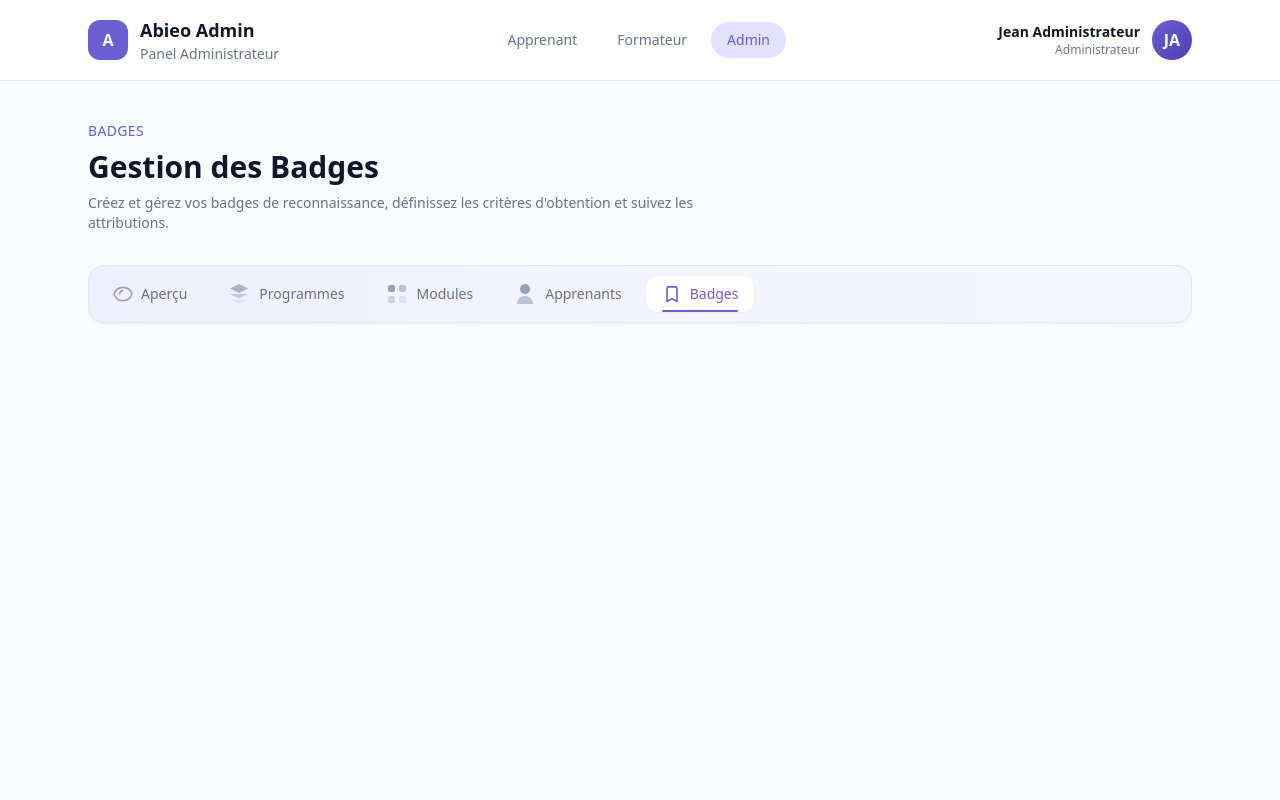
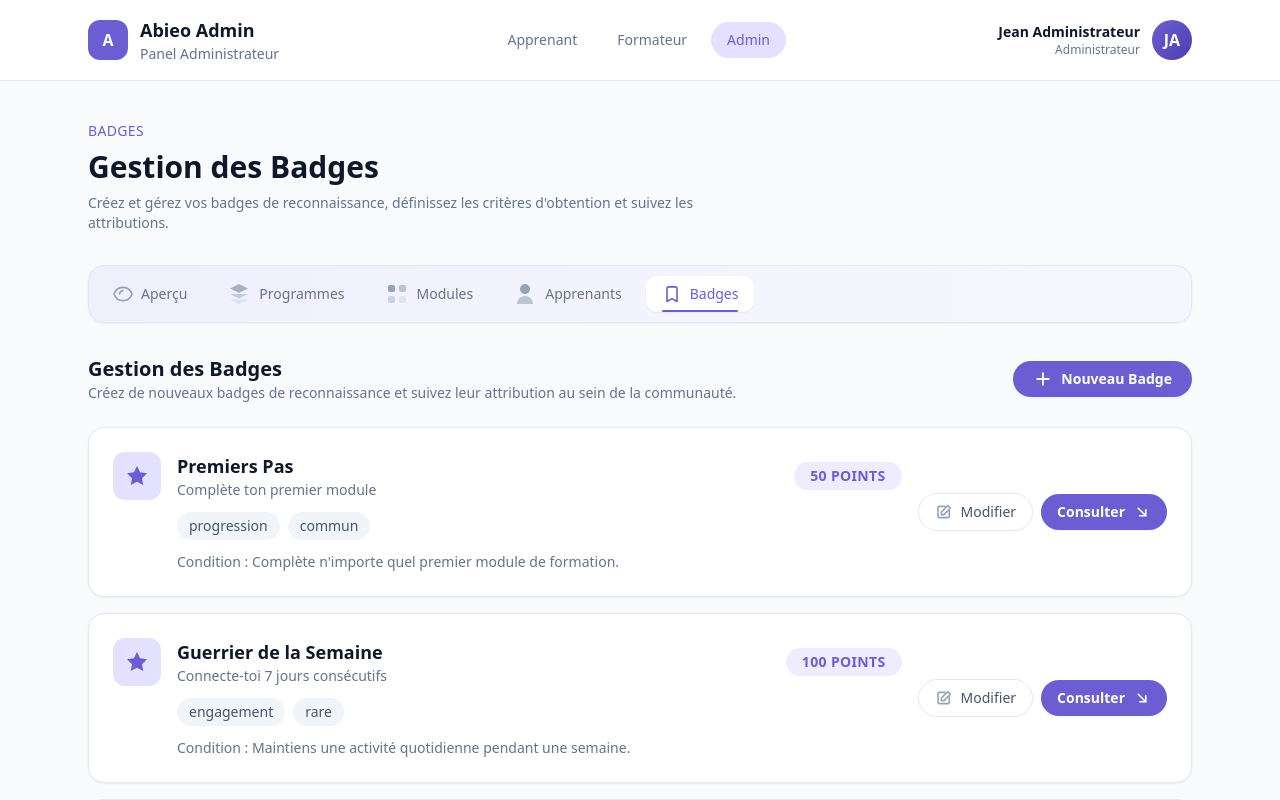
Before and after one commit to AbbadKamel/Projet-M2, a React (Vite) app: page /admin in a window 1280 px wide. Both pictures are taken after a click on the button "Badges". Shown: the top 800 px of the page. Built offline with nearby package versions, Linux system fonts and the light colour scheme.

Commit message:
Add badges management tab content

```diff
--- a/src/pages/AdminPage.tsx
+++ b/src/pages/AdminPage.tsx
@@ -262,6 +262,37 @@ const AdminPage = () => {
         duration: '5h',
         category: 'Frontend',
         programme: 'Programme Développement Frontend',
+      },
+    ],
+    [],
+  );
+
+  // Données des badges de reconnaissance
+  const badges = useMemo(
+    () => [
+      {
+        title: 'Premiers Pas',
+        description: 'Complète ton premier module',
+        condition: 'Complète n\'importe quel premier module de formation.',
+        category: 'progression',
+        rarity: 'commun',
+        points: 50,
+      },
+      {
+        title: 'Guerrier de la Semaine',
+        description: 'Connecte-toi 7 jours consécutifs',
+        condition: 'Maintiens une activité quotidienne pendant une semaine.',
+        category: 'engagement',
+        rarity: 'rare',
+        points: 100,
+      },
+      {
+        title: 'Score Parfait',
+        description: 'Obtiens 20/20 à un examen',
+        condition: 'Réussis une évaluation avec un score parfait.',
+        category: 'académique',
+        rarity: 'épique',
+        points: 150,
       },
     ],
     [],
@@ -565,6 +596,80 @@ const AdminPage = () => {
             </div>
           </section>
         ) : null}
+
+        {/* Contenu de l'onglet Badges */}
+        {activeTab === 'Badges' ? (
+          <section className="flex flex-col gap-6">
+            <div className="flex flex-col items-start justify-between gap-4 sm:flex-row sm:items-center">
+              <div>
+                <h2 className="text-xl font-semibold text-slate-900">Gestion des Badges</h2>
+                <p className="text-sm text-slate-500">
+                  Créez de nouveaux badges de reconnaissance et suivez leur attribution au sein de la communauté.
+                </p>
+              </div>
+              <button
+                type="button"
+                className="flex items-center gap-2 rounded-full bg-primary px-5 py-2 text-sm font-semibold text-white shadow-sm transition hover:bg-primary-dark"
+              >
+                <span className="text-base text-white">
+                  <IconPlus />
+                </span>
+                Nouveau Badge
+              </button>
+            </div>
+
+            <div className="flex flex-col gap-4">
+              {badges.map((badge) => (
+                <article
+                  key={badge.title}
+                  className="flex flex-col gap-4 rounded-2xl border border-slate-200 bg-white p-6 shadow-sm lg:flex-row lg:items-center lg:justify-between"
+                >
+                  <div className="flex flex-1 items-start gap-4">
+                    <div className="flex h-12 w-12 items-center justify-center rounded-xl bg-primary-light text-primary">
+                      <IconBadge />
+                    </div>
+                    <div className="flex-1">
+                      <div className="flex flex-col gap-3 md:flex-row md:items-center md:justify-between">
+                        <div>
+                          <h3 className="text-lg font-semibold text-slate-900">{badge.title}</h3>
+                          <p className="text-sm text-slate-500">{badge.description}</p>
+                        </div>
+                        <span className="inline-flex items-center rounded-full bg-primary-light/60 px-4 py-1 text-sm font-semibold uppercase tracking-wide text-primary">
+                          {badge.points} points
+                        </span>
+                      </div>
+                      <div className="mt-3 flex flex-wrap items-center gap-2 text-xs text-slate-500 sm:text-sm">
+                        <span className="rounded-full bg-slate-100 px-3 py-1 font-medium text-slate-600">{badge.category}</span>
+                        <span className="rounded-full bg-slate-100 px-3 py-1 font-medium text-slate-600">{badge.rarity}</span>
+                      </div>
+                      <p className="mt-3 text-sm text-slate-500">Condition : {badge.condition}</p>
+                    </div>
+                  </div>
+                  <div className="flex flex-col items-stretch gap-2 sm:flex-row sm:items-center">
+                    <button
+                      type="button"
+                      className="flex items-center gap-2 rounded-full border border-slate-200 px-4 py-2 text-sm font-medium text-slate-600 transition hover:border-primary hover:text-primary"
+                    >
+                      <span className="text-base text-slate-400">
+                        <IconEdit />
+                      </span>
+                      Modifier
+                    </button>
+                    <button
+                      type="button"
+                      className="flex items-center gap-2 rounded-full bg-primary px-4 py-2 text-sm font-semibold text-white shadow-sm transition hover:bg-primary-dark"
+                    >
+                      Consulter
+                      <span className="text-base text-white">
+                        <IconArrowUpRight />
+                      </span>
+                    </button>
+                  </div>
+                </article>
+              ))}
+            </div>
+          </section>
+        ) : null}
       </section>
     </AdminLayout>
   );
```
